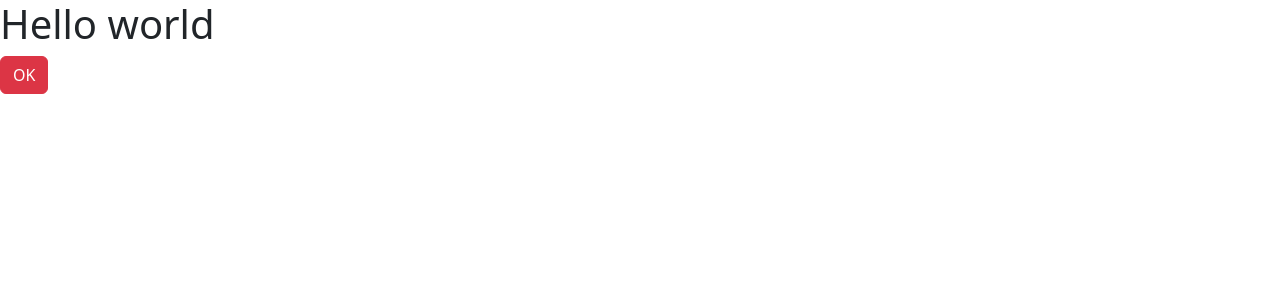
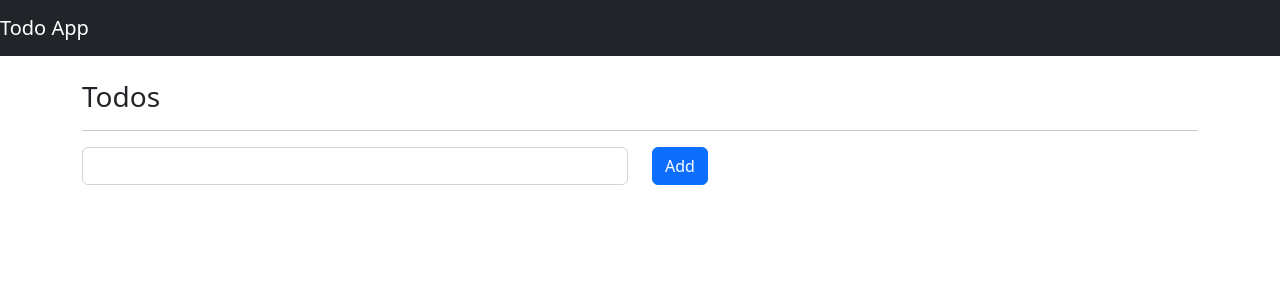
Before and after one commit to MayconInforGames2017/curso-angular-10-api-spring, an Angular app in the folder front-end/: page / in a window 1280 px wide. Shown: the top 300 px of the page. Built offline with nearby package versions, Linux system fonts and the light colour scheme.

Commit message:
Criando a nossa tela

```diff
--- a/front-end/src/app/app.component.html
+++ b/front-end/src/app/app.component.html
@@ -1,3 +1,15 @@
-<h1> {{ mensagem }} </h1>
-
-<button class="btn btn-danger">OK</button>
+<nav class="navbar navbar navbar-dark bg-dark">
+  <a class="navbar-brand">Todo App</a>
+</nav>
+<div class="container mt-4">
+  <h3>Todos</h3>
+  <hr />
+  <div class="row">
+    <div class="col-md-6">
+      <input type="text" class="form-control" />
+    </div>
+    <div class="col-md-1">
+      <button class="btn btn-primary">Add</button>
+    </div>
+  </div>
+</div>
```
